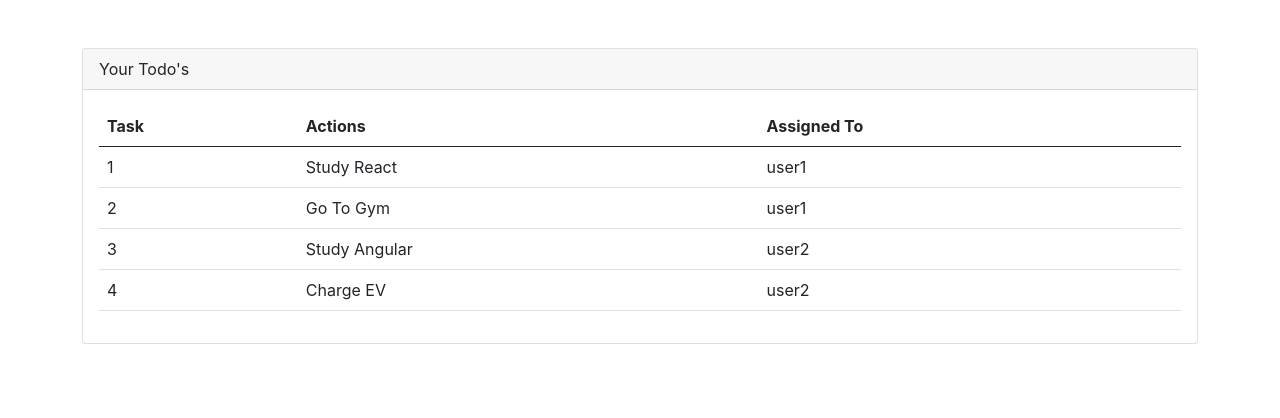
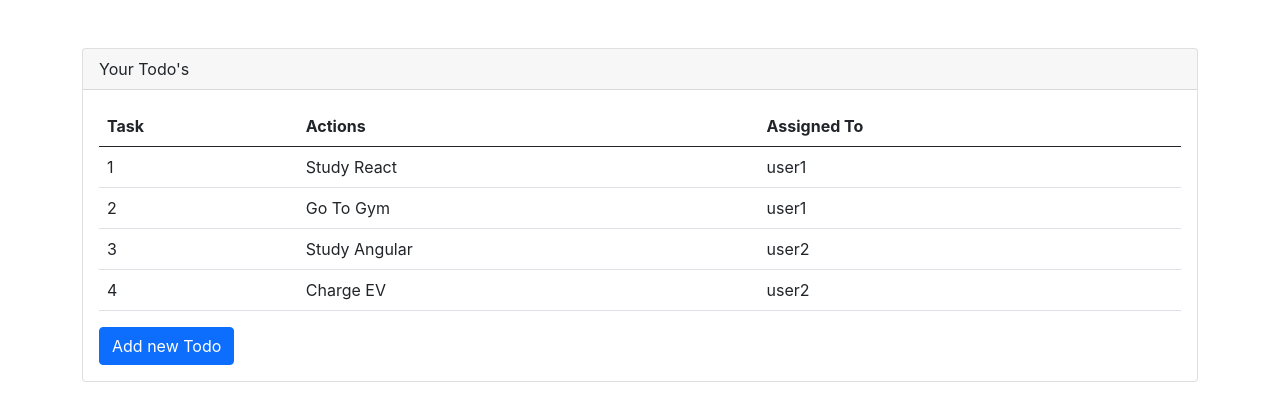
Before and after one commit to sahuji90/react-todos, a React (Create React App) app: page / in a window 1280 px wide. Shown: the top 418 px of the page. Built offline with nearby package versions, Linux system fonts and the light colour scheme.

Commit message:
added onClick event listeners

```diff
--- a/src/App.js
+++ b/src/App.js
@@ -6,6 +6,13 @@ function App() {
                  {rownum:'2',taskName:'Go To Gym',taskAssigned:'user1'},
                  {rownum:'3',taskName:'Study Angular',taskAssigned:'user2'},
                  {rownum:'4',taskName:'Charge EV',taskAssigned:'user2'}];
+  const addTodo = () => {
+    if(todos.length > 0){
+      const newTodo = {rownum: 1, taskName: 'New Task', taskAssigned: 'New User'};
+      todos.push(newTodo);
+      console.log(todos);
+    }
+  };
   return (
     <div className='mt-5 container'>
         <div className="card">
@@ -14,6 +21,7 @@ function App() {
           </div>
           <div className="card-body">
             <ToDoTable todos={todos}/>
+            <button class='btn btn-primary' onClick={addTodo}>Add new Todo</button>
           </div>
         </div>
 
```
